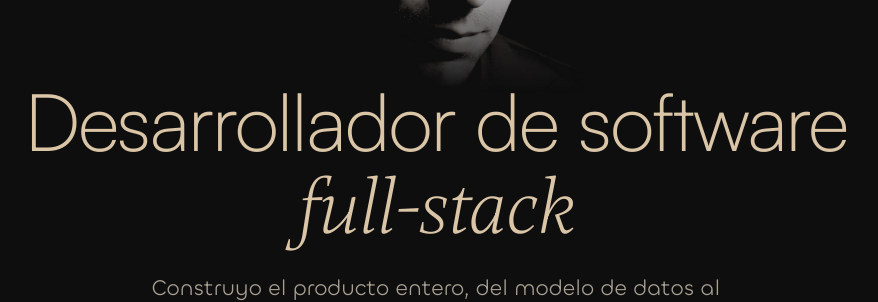
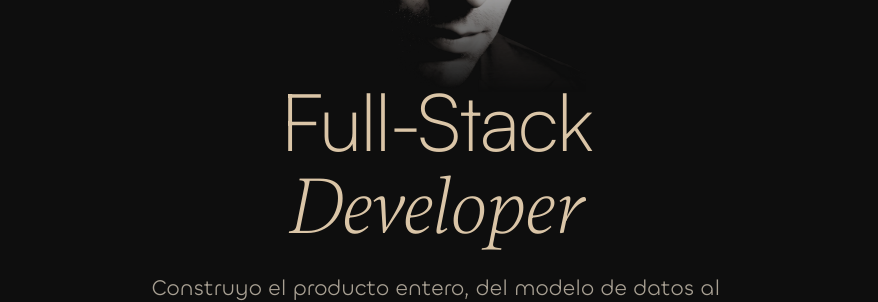
Before and after one commit to kaiserdbt/mario-portfolio, a Next.js app: page / in a window 1280 px wide. Shown: the part 475-777 px from the top of the page, without its empty margins (204-1082 px from the left). Built offline with nearby package versions, Linux system fonts and the light colour scheme; no server answers.

Commit message:
content: use 'Full-Stack Developer' for titles/H1, keep Spanish in prose

```diff
--- a/src/app/about/page.tsx
+++ b/src/app/about/page.tsx
@@ -127,7 +127,7 @@ export default function AboutPage() {
                 <span className="block italic">Cava Avila</span>
               </h1>
               <p className="mx-auto mt-6 max-w-md font-soft text-[18px] leading-[1.5] text-accent/60 min-[810px]:text-[22px] min-[810px]:leading-[33px] min-[1480px]:mx-0">
-                Desarrollador de software full-stack.
+                Full-Stack Developer.
               </p>
               <p className="mx-auto mt-3 max-w-md font-soft text-[15px] leading-[1.5] text-accent/45 min-[810px]:text-[16px] min-[1480px]:mx-0">
                 Desde 2023, del frontend a sistemas en producción.
--- a/src/components/Footer.tsx
+++ b/src/components/Footer.tsx
@@ -53,7 +53,7 @@ export default function Footer() {
             mariocava<span className="text-accent-2">.</span>
           </Link>
           <p className="font-soft text-[18px] text-muted">
-            Desarrollador de software full-stack
+            Full-Stack Developer
           </p>
           {profile.available && (
             <span className="mt-1 inline-flex items-center gap-2.5 rounded-full border border-accent/20 bg-accent/5 px-4 py-2 font-heading text-[12px] uppercase tracking-[0.18em] text-accent">
--- a/src/components/Hero.tsx
+++ b/src/components/Hero.tsx
@@ -13,8 +13,8 @@ export default function Hero() {
 
       {/* el titular sube a la zona inferior ya transparente del retrato (sin tapar la cara) */}
       <h1 className="relative z-10 mx-auto -mt-4 font-display text-[clamp(2.5rem,6.5vw,5rem)] font-light leading-[1.05] tracking-tight text-balance text-accent sm:-mt-12">
-        Desarrollador <span className="whitespace-nowrap">de software</span>
-        <span className="mt-1 block italic">full-stack</span>
+        Full-Stack
+        <span className="mt-1 block italic">Developer</span>
       </h1>
 
       <p className="mx-auto mt-5 max-w-2xl font-soft text-xl leading-relaxed text-muted sm:text-[22px]">
--- a/src/data/profile.ts
+++ b/src/data/profile.ts
@@ -16,7 +16,7 @@ export type Profile = {
 
 export const profile: Profile = {
   name: "Mario Cava Avila",
-  role: "Desarrollador de software full-stack",
+  role: "Full-Stack Developer",
   headline:
     "Construyo el producto entero, del modelo de datos al despliegue, con la seguridad y las pruebas que exige sostenerlo en producción.",
   summary:
--- a/src/lib/seo.ts
+++ b/src/lib/seo.ts
@@ -18,6 +18,7 @@ export const defaultMetadata: Metadata = {
   description: siteDescription,
   keywords: [
     "Mario Cava Avila",
+    "Full-Stack Developer",
     "desarrollador full-stack",
     "desarrollador de software",
     "Next.js",
```
